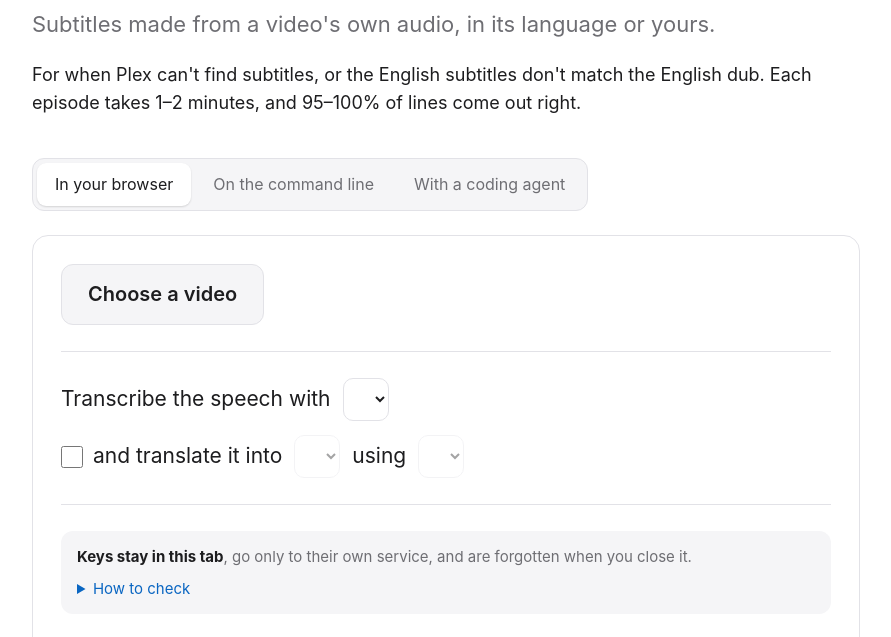
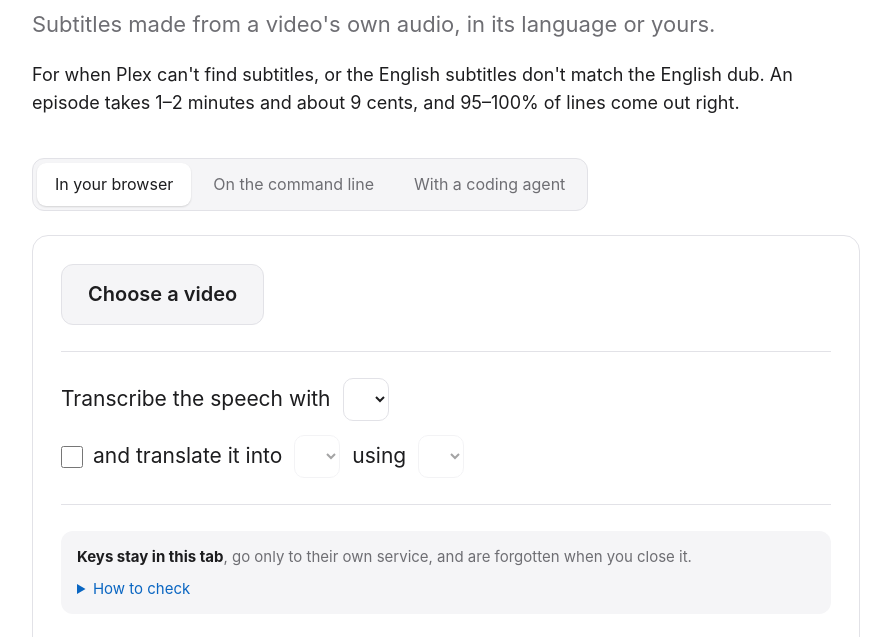
Before and after one commit to lionpal/subtitler, a website: page src/web/index.html in a window 1280 px wide. Shown: the part 110-747 px from the top of the page, without its empty margins (194-1085 px from the left). Drawn offline with Linux system fonts and the light colour scheme.

Commit message:
Mention that an episode costs about 9 cents

```diff
--- a/src/web/index.html
+++ b/src/web/index.html
@@ -105,8 +105,8 @@
   </a>
   <h1>subtitle.lol</h1>
   <p class="lede">Subtitles made from a video's own audio, in its language or yours.</p>
-  <p>For when Plex can't find subtitles, or the English subtitles don't match the English dub. Each episode takes 1–2
-    minutes, and 95–100% of lines come out right.</p>
+  <p>For when Plex can't find subtitles, or the English subtitles don't match the English dub. An episode takes 1–2
+    minutes and about 9 cents, and 95–100% of lines come out right.</p>
 
   <div class="tabs" role="tablist">
     <button role="tab" id="tab-browser" aria-controls="panel-browser" aria-selected="true">In your browser</button>
```
Also changed, not shown: README.md.
